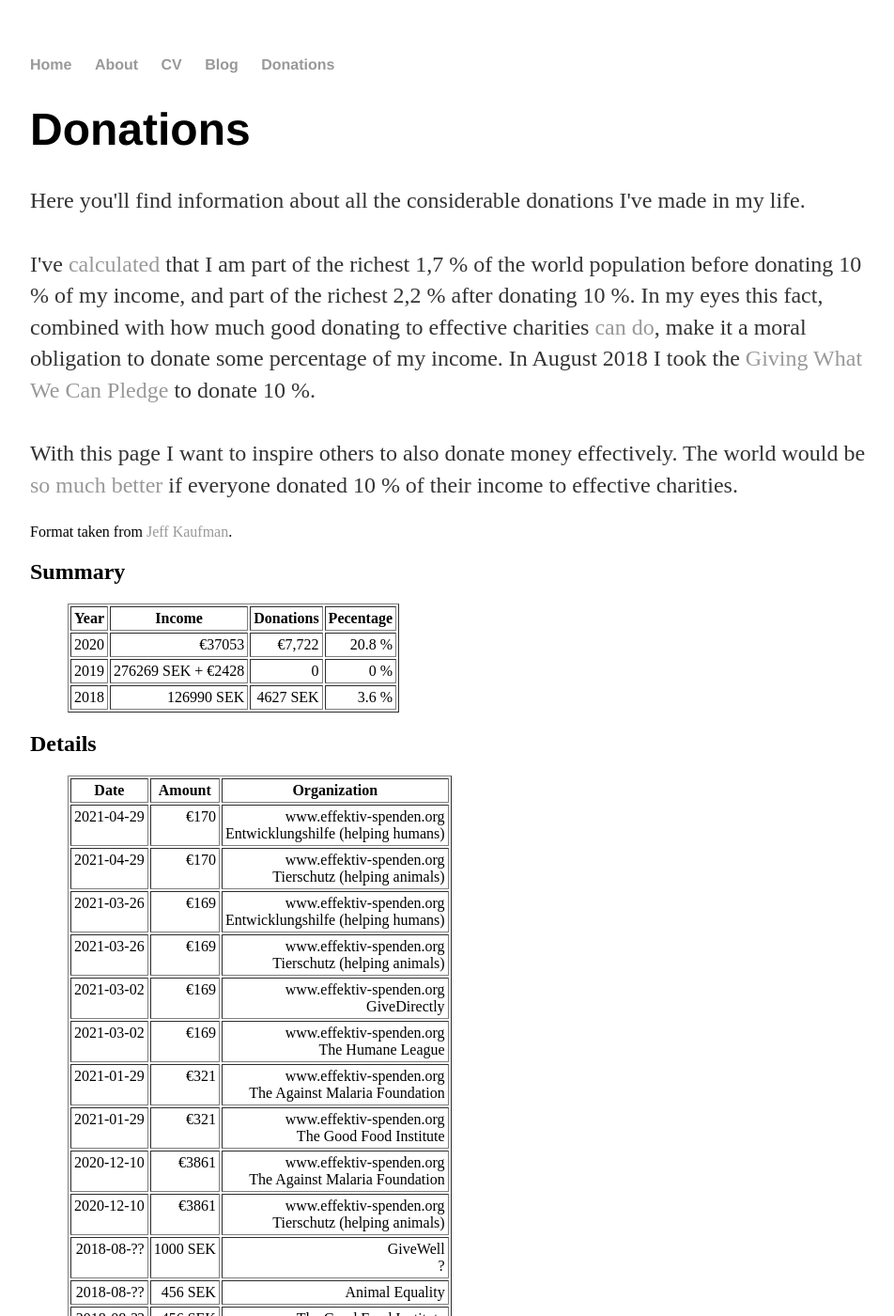
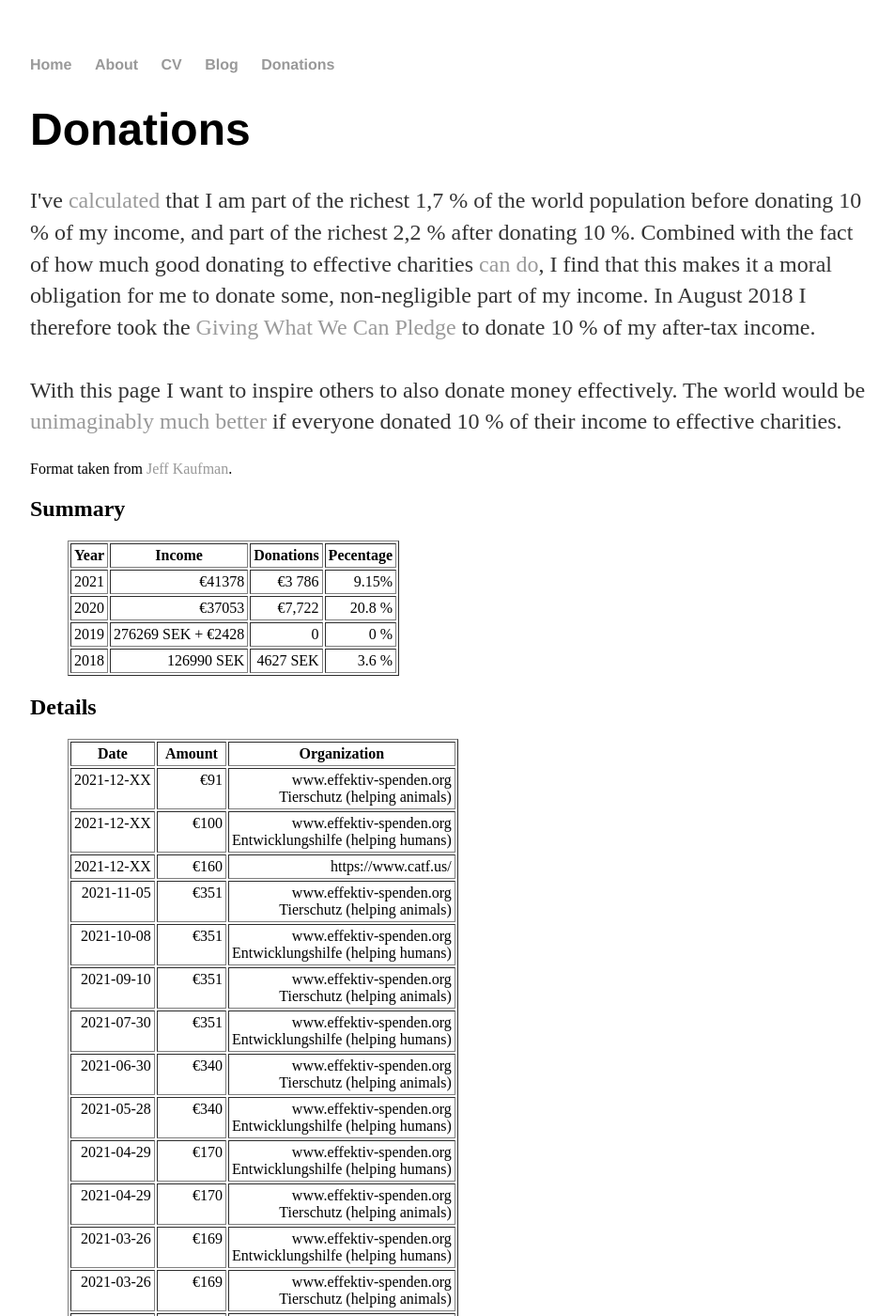
Before and after one commit to molundb/molundb.github.io, a Jekyll site: the page built from donations/index.html, in a window 1280 px wide and 1400 px high. Shown: the whole window at 94% size, without its empty margins (160-1112 px from the left). Built offline with Jekyll 4.4.1, drawn with Linux system fonts in a browser that asks for light colours.

Commit message:
update donations with information about 2021

```diff
--- a/donations/index.html
+++ b/donations/index.html
@@ -14,15 +14,13 @@ title: Donations
   <h1>Donations</h1>
 
   <p>
-  Here you'll find information about all the considerable donations I've made in my life.
-  <br></br>
   I've <a href="https://howrichami.givingwhatwecan.org/how-rich-am-i">calculated</a> that I am part of the richest 1,7 % of the world population before donating 10 % of my income, and part of the richest 2,2 % after donating 10 %.
-  In my eyes this fact, combined with how much good donating to effective charities <a href="https://www.givewell.org/impact-calculator" >can do</a>,
-  make it a moral obligation to donate some percentage of my income. In August 2018 I took the <a href="https://www.givingwhatwecan.org/">Giving What We Can Pledge</a> to donate 10 %.
+  Combined with the fact of how much good donating to effective charities <a href="https://www.givewell.org/impact-calculator" >can do</a>, I find that this makes it a moral obligation for me to donate some, non-negligible part of my income.
+  In August 2018 I therefore took the <a href="https://www.givingwhatwecan.org/">Giving What We Can Pledge</a> to donate 10 % of my after-tax income.
 
   <br></br>
   With this page I want to inspire others to also donate money effectively.
-  The world would be <a href="https://www.youtube.com/watch?v=LtWINl3C_7s&ab_channel=TEDxTalks">so much better</a> if everyone donated 10 % of their income to effective charities.
+  The world would be <a href="https://www.youtube.com/watch?v=LtWINl3C_7s&ab_channel=TEDxTalks">unimaginably much better</a> if everyone donated 10 % of their income to effective charities.
   </p>
 
   Format taken from <a href="https://www.jefftk.com/donations">Jeff Kaufman</a>.
@@ -31,6 +29,7 @@ title: Donations
   <blockquote>
     <table border="1" cellpadding=3px>
       <tr><th>Year<th>Income<th>Donations<th>Pecentage
+      <tr><td>2021<td>€41378<td>€3 786</td><td>9.15%
       <tr><td>2020<td>€37053<td>€7,722</td><td>20.8 %
       <tr><td>2019<td>276269 SEK + €2428<td>0</td><td>0 %
       <tr><td>2018<td>126990 SEK<td>4627 SEK</td><td>3.6 %
@@ -44,6 +43,51 @@ title: Donations
       <th>Date</th>
       <th>Amount</th>
       <th>Organization</th>
+    </tr>
+    <tr class="donation-row">
+      <td>2021-12-XX</td>
+      <td>€91</td>
+      <td>www.effektiv-spenden.org<br>Tierschutz (helping animals)</br></td>
+    </tr>
+    <tr class="donation-row">
+      <td>2021-12-XX</td>
+      <td>€100</td>
+      <td>www.effektiv-spenden.org<br>Entwicklungshilfe (helping humans)</br></td>
+    </tr>
+    <tr class="donation-row">
+      <td>2021-12-XX</td>
+      <td>€160</td>
+      <td>https://www.catf.us/</td>
+    </tr>
+    <tr class="donation-row">
+      <td>2021-11-05</td>
+      <td>€351</td>
+      <td>www.effektiv-spenden.org<br>Tierschutz (helping animals)</br></td>
+    </tr>
+    <tr class="donation-row">
+      <td>2021-10-08</td>
+      <td>€351</td>
+      <td>www.effektiv-spenden.org<br>Entwicklungshilfe (helping humans)</br></td>
+    </tr>
+    <tr class="donation-row">
+      <td>2021-09-10</td>
+      <td>€351</td>
+      <td>www.effektiv-spenden.org<br>Tierschutz (helping animals)</br></td>
+    </tr>
+    <tr class="donation-row">
+      <td>2021-07-30</td>
+      <td>€351</td>
+      <td>www.effektiv-spenden.org<br>Entwicklungshilfe (helping humans)</br></td>
+    </tr>
+    <tr class="donation-row">
+      <td>2021-06-30</td>
+      <td>€340</td>
+      <td>www.effektiv-spenden.org<br>Tierschutz (helping animals)</br></td>
+    </tr>
+    <tr class="donation-row">
+      <td>2021-05-28</td>
+      <td>€340</td>
+      <td>www.effektiv-spenden.org<br>Entwicklungshilfe (helping humans)</br></td>
     </tr>
     <tr class="donation-row">
       <td>2021-04-29</td>
```
